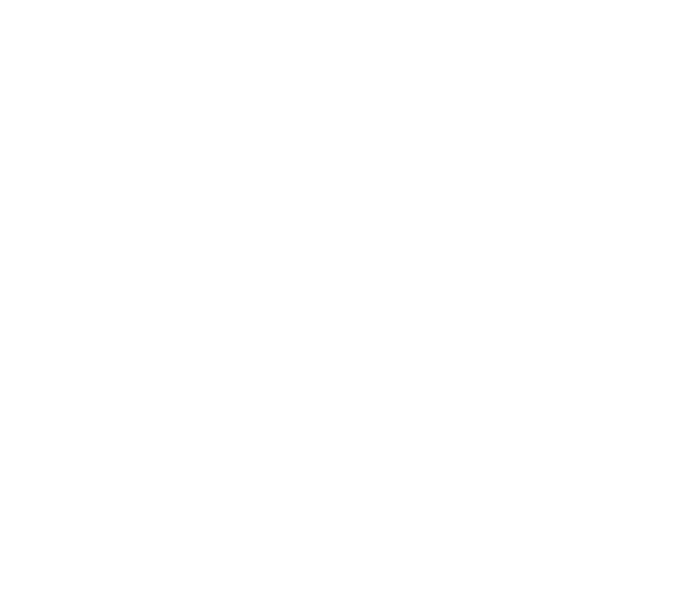
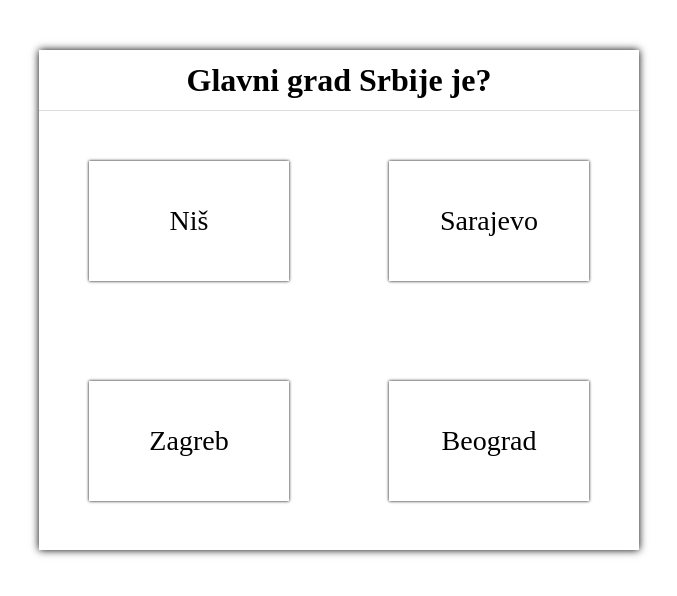
Before and after one commit to dj0mlinho/krojac_quiz, a plain HTML site: page index.html in a window 1280 px wide. Shown: the whole page, without its empty margins (301-978 px from the left). Drawn offline with Linux system fonts and the light colour scheme.

Commit message:
done with trilogy

```diff
--- a/index.html
+++ b/index.html
@@ -1,5 +1,6 @@
 <!DOCTYPE html>
 <html lang="en">
+
 <head>
   <meta charset="UTF-8" />
   <meta name="viewport" content="width=device-width, initial-scale=1.0" />
@@ -9,6 +10,20 @@
 </head>
 
 <body>
+  <div class="quiz">
+    <header>
+      <h1>Mesto za pitanje</h1>
+    </header>
+    <div class="options">
+      <div class="option"></div>
+      <div class="option"></div>
+      <div class="option"></div>
+      <div class="option"></div>
+    </div>
+  </div>
+  <script src="questions.js"></script>
+  <script src="quiz.js"></script>
   <script src="main.js"></script>
 </body>
+
 </html>
--- a/main.css
+++ b/main.css
@@ -0,0 +1,34 @@
+* {
+  padding: 0;
+  margin: 0;
+}
+
+.quiz {
+  width: 600px;
+  height: 500px;
+  margin: 50px auto;
+  box-shadow: 0 0 8px;
+}
+
+header {
+  height: 60px;
+  line-height: 60px;
+  border-bottom: 1px solid #ddd;
+  text-align: center;
+}
+
+.option {
+  width: 200px;
+  height: 120px;
+  margin: 50px;
+  box-shadow: 0 0 3px;
+  float: left;
+  line-height: 120px;
+  text-align: center;
+  font-size: 28px;
+}
+
+.option:hover {
+  cursor: pointer;
+  background-color: grey;
+}
--- a/main.js
+++ b/main.js
@@ -1,5 +1,22 @@
-let pera = {};
+window.addEventListener('load', run)
+const myH1 = document.querySelector('h1')
+let options = document.querySelectorAll('.option');
 
-for (prop in pera) {
-  console.log(prop);
+function run() {
+  if (!quiz.end()) {
+    let cq = quiz.getQuestion()
+    myH1.innerHTML = cq.text;
+    let rand = quiz.randomize()
+    for (let i = 0; i < options.length; i++) {
+      options[i].innerHTML = rand[i];
+      options[i].onclick = function () {
+        quiz.userAnswer(this.innerHTML);
+        run()
+      }
+    }
+  } else {
+    alert(`Vaš rezultat je ${quiz.score} poena od mogućih 25`)
+  }
+
+
 }
--- /dev/null
+++ b/questions.js
@@ -0,0 +1,18 @@
+class Question {
+  constructor(text, options, answer, points, category) {
+    this.text = text;
+    this.options = options;
+    this.answer = answer;
+    this.points = points;
+    this.category = category;
+
+  }
+}
+
+const questions = [
+  new Question("Glavni grad Srbije je?", ["Zagreb", "Sarajevo", "Niš", "Beograd"], "Beograd", 5, "Geografija"),
+  new Question("Glavni grad Srbije2 je?", ["Zagreb", "Sarajevo", "Niš", "Beograd2"], "Beograd2", 5, "Geografija"),
+  new Question("Glavni grad Srbije3 je?", ["Zagreb", "Sarajevo", "Niš", "Beograd3"], "Beograd3", 5, "Geografija"),
+  new Question("Glavni grad Srbije4 je?", ["Zagreb", "Sarajevo", "Niš", "Beograd4"], "Beograd4", 5, "Geografija"),
+  new Question("Glavni grad Srbije5 je?", ["Zagreb", "Sarajevo", "Niš", "Beograd5"], "Beograd5", 5, "Geografija"),
+]
--- /dev/null
+++ b/quiz.js
@@ -0,0 +1,32 @@
+class Quiz {
+  constructor(questions) {
+    this.questions = questions;
+    this.index = 0;
+    this.score = 0;
+  }
+  getQuestion() {
+    return this.questions[this.index]
+  }
+  randomize() {
+    let copyArray = [].concat(this.getQuestion().options);
+    let rand = []
+    for (let i = 0; i < 4; i++) {
+      let r = Math.floor(Math.random() * copyArray.length);
+      rand.push(copyArray[r])
+      copyArray.splice(r, 1)
+    }
+    return rand;
+  }
+  userAnswer(answer) {
+    if (answer == this.getQuestion().answer) {
+      this.score += this.getQuestion().points
+    }
+    this.index++;
+
+  }
+  end() {
+    return this.index === this.questions.length
+  }
+
+}
+let quiz = new Quiz(questions);
```
Lines whose indentation alone changed are shown as unchanged.
